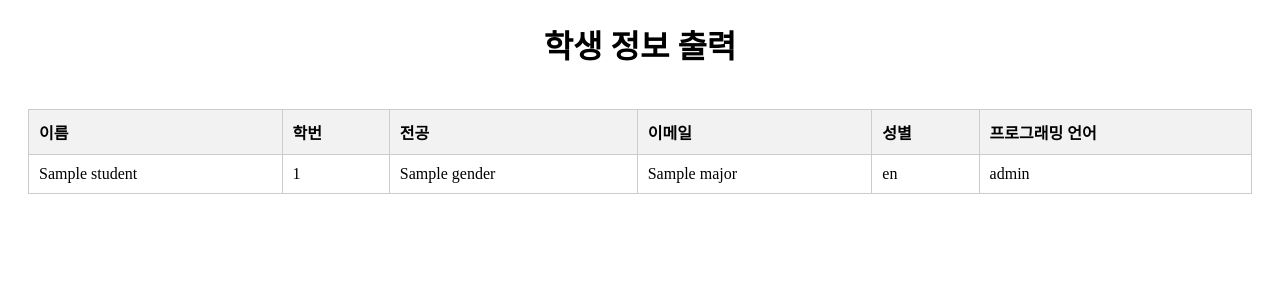
After one commit to kmj-ggororok/2024-2-OSSPrac-visions-04, a Flask app: template Subject/templates/table_result.html in a window 1280 px wide. The commit adds this page. Shown: the top 300 px of the page. Run offline with Flask 3, Linux system fonts and the light colour scheme; the template is opened without the code that fills it: most values are stand-ins (such as "Sample title", 1, 10 or a date in 2020).

Commit message:
add table_result.html

```diff
--- a/Subject/templates/result.html
+++ b/Subject/templates/result.html
@@ -91,13 +91,13 @@
 <body>
     <h1 class="team-title">팀원 정보 출력</h1>
     <div class="container">
-        {% for name, student_number, gender, major, languages, role in students %}
+        {% for name, student_number, gender, major, programming_language, role in students %}
             <div class="student-block">
                 <p><strong>이름:</strong> {{ name }}</p>
                 <p><strong>학번:</strong> {{ student_number }}</p>
                 <p><strong>학번:</strong> {{ gender }}</p>
                 <p><strong>학번:</strong> {{ major }}</p>
-                <p><strong>학번:</strong> {{ languages }}</p>
+                <p><strong>학번:</strong> {{ programming_language }}</p>
                 <p><strong>학번:</strong> {{ role }}</p>
             </div>
         {% endfor %}
--- /dev/null
+++ b/Subject/templates/table_result.html
@@ -0,0 +1,60 @@
+    <!DOCTYPE html>
+    <html lang="ko">
+    <head>
+        <meta charset="UTF-8">
+        <meta name="viewport" content="width=device-width, initial-scale=1.0">
+        <title>팀 구성원 정보 출력</title>
+        <style>
+            .container {
+                display: flex;
+                justify-content: center;
+                gap: 20px;
+                padding: 20px;
+            }
+            table {
+                width: 100%; /* 테이블의 너비를 100%로 설정 */
+                border-collapse: collapse; /* 경계선을 겹치게 설정 */
+            }
+            th, td {
+                border: 1px solid #ccc; /* 셀의 경계선 설정 */
+                padding: 10px; /* 셀의 안쪽 여백 설정 */
+                text-align: left; /* 텍스트 왼쪽 정렬 */
+            }
+            th {
+                background-color: #f2f2f2; /* 헤더 배경색 설정 */
+            }
+            h1 {
+                text-align: center;
+            }
+        </style>
+    </head>
+    <body>
+        <h1>학생 정보 출력</h1>
+        <div class="container">
+            <table>
+                <thead>
+                    <tr>
+                        <th>이름</th>
+                        <th>학번</th>
+                        <th>전공</th>
+                        <th>이메일</th>
+                        <th>성별</th>
+                        <th>프로그래밍 언어</th>
+                    </tr>
+                </thead>
+                <tbody>
+                    {% for name, student_number, major, email, gender, programming_language in students %}
+                        <tr>
+                            <td>{{ name }}</td>
+                            <td>{{ student_number }}</td>
+                            <td>{{ major }}</td>
+                            <td>{{ email }}</td>
+                            <td>{{ gender }}</td>
+                            <td>{{ programming_language }}</td>
+                        </tr>
+                    {% endfor %}
+                </tbody>
+            </table>
+        </div>
+    </body>
+    </html>
```
Also changed, not shown: Subject/templates/styles.css (deleted, +0 -42 lines).
